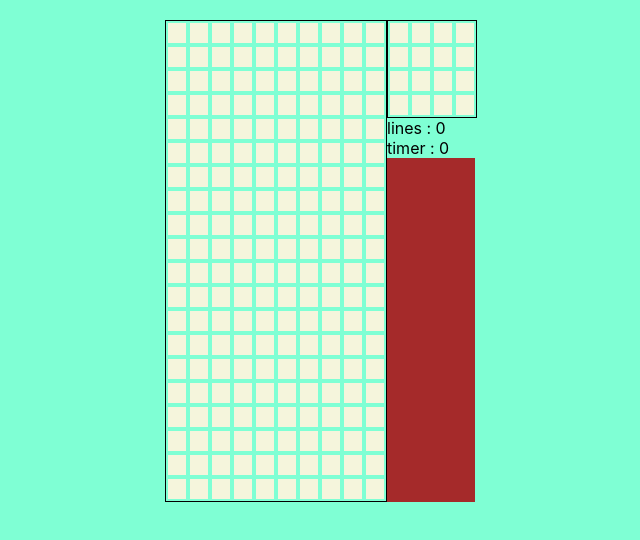
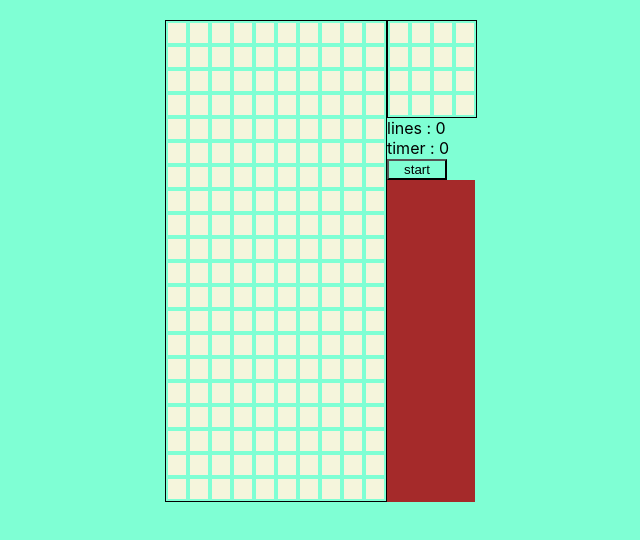
Before and after one commit to OlgaGre/TETRIS, a React (Create React App) app in the folder my-app/: page / in a window 1280 px wide. Shown: the top 540 px of the page, without its empty margins (325-965 px from the left). Built offline with nearby package versions, Linux system fonts and the light colour scheme.

Commit message:
feat: add btn start or pause useState

```diff
--- a/my-app/src/components/statistics/Statistics.jsx
+++ b/my-app/src/components/statistics/Statistics.jsx
@@ -1,3 +1,4 @@
+import BtnStartPause from './btnStartPause/BtnStartPause';
 import Lines from './lines/Lines';
 import NextFigure from './nextFigure/NextFigure';
 import styles from './Statistics.module.css'
@@ -17,6 +18,7 @@ lines = {props.state._lines}
 <Timer
 timer = {props.state._timer}
 />
+<BtnStartPause />
 
     </div>
     )
--- /dev/null
+++ b/my-app/src/components/statistics/btnStartPause/BtnStartPause.jsx
@@ -0,0 +1,11 @@
+import styles from "./BtnStartPause.module.css";
+import React, { useState } from 'react';
+const BtnStartPause = (props) => {
+  const [checked, setChecked] = useState(true);
+
+	return <div>
+<button className={styles.btn} onClick={() => setChecked(!checked)}>{checked ? 'start' : 'pause'}</button>
+
+	</div>;
+};
+export default BtnStartPause;
--- /dev/null
+++ b/my-app/src/components/statistics/btnStartPause/BtnStartPause.module.css
@@ -0,0 +1,4 @@
+.btn{
+  width: 60px;
+  text-align: center;
+}
```
